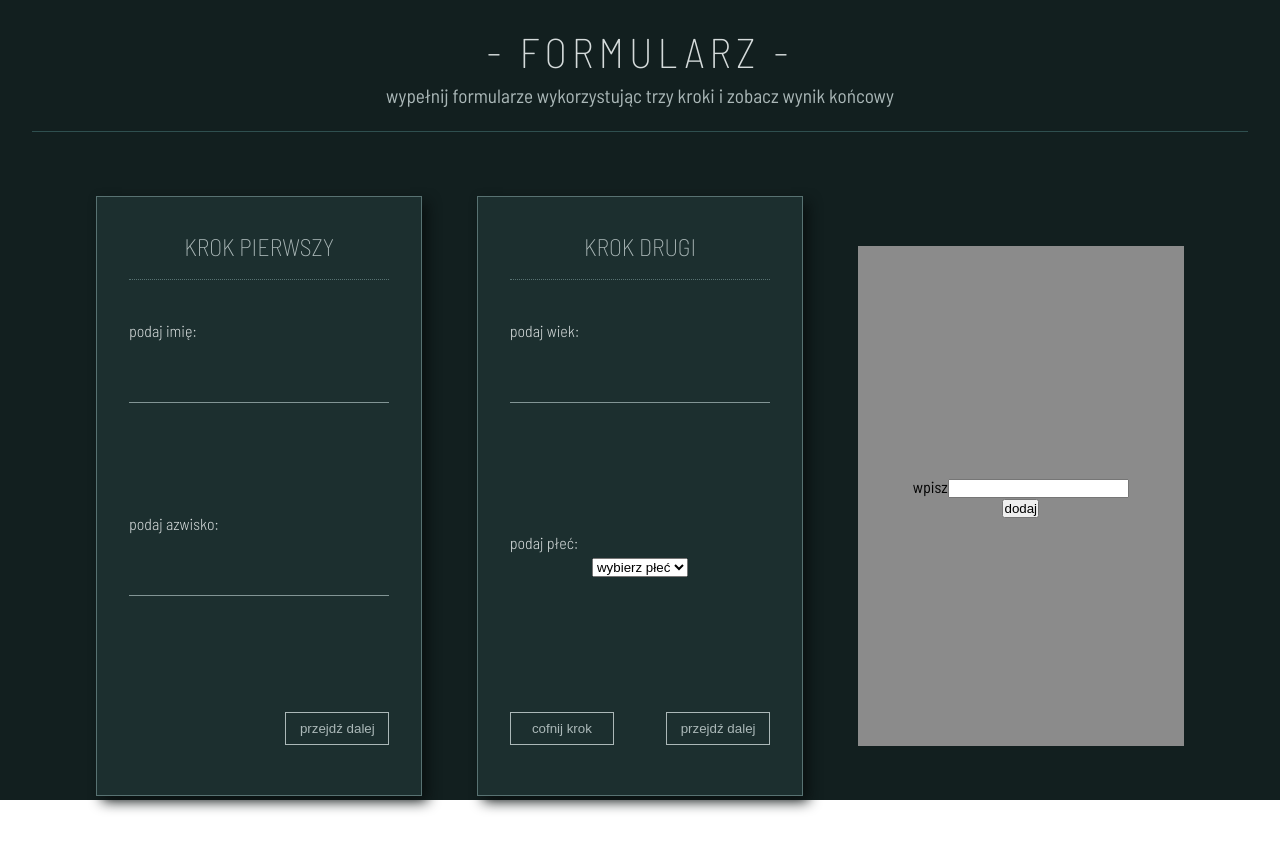
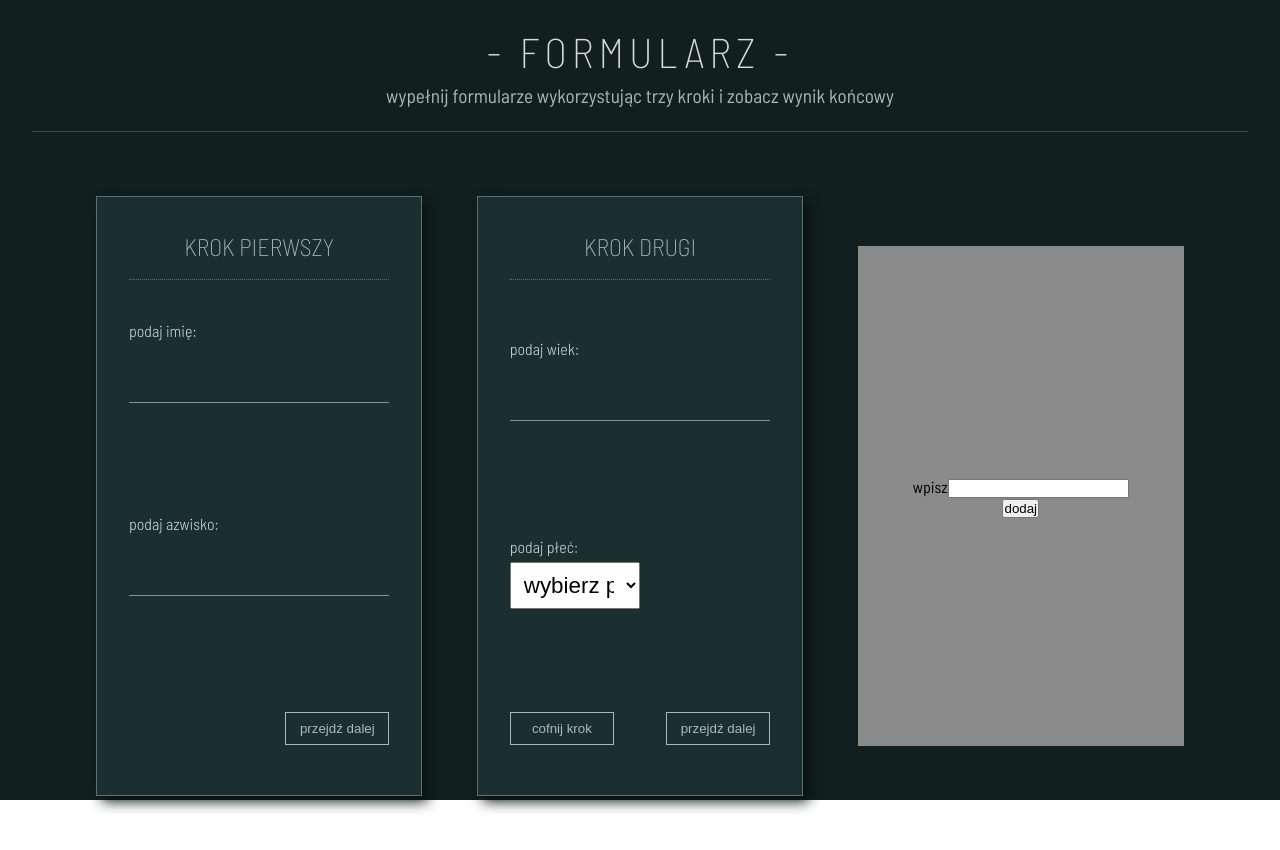
Before and after one commit to Scorpion19702022/React_Mentor_018_MULTI_STEP_FORM_and_TEST, a React (Vite) app: page / in a window 1280 px wide. Shown: the top 850 px of the page. Built offline with nearby package versions, Linux system fonts and the light colour scheme.

Commit message:
added style

```diff
--- a/src/Components/StepTwo/StepTwo.module.css
+++ b/src/Components/StepTwo/StepTwo.module.css
@@ -47,7 +47,7 @@
 
 .box_inputs {
 	width: 100%;
-	height: 30%;
+	height: 38%;
 	padding-bottom: 2em;
 	display: flex;
 	flex-direction: column;
@@ -57,11 +57,11 @@
 
 .box_select {
 	width: 100%;
-	height: 30%;
+	height: 38%;
 	padding-bottom: 2em;
 	display: flex;
 	flex-direction: column;
-	align-items: center;
+	align-items: flex-start;
 	justify-content: center;
 }
 
@@ -83,9 +83,15 @@
 	outline: none;
 }
 
+.select {
+	width: 50%;
+	padding: 0.4em;
+	font-size: 1.4em;
+}
+
 .error {
 	width: 100%;
-	height: 16px;
+	height: 20%;
 	padding-top: 0.4em;
 	color: var(--color-error);
 }
```
